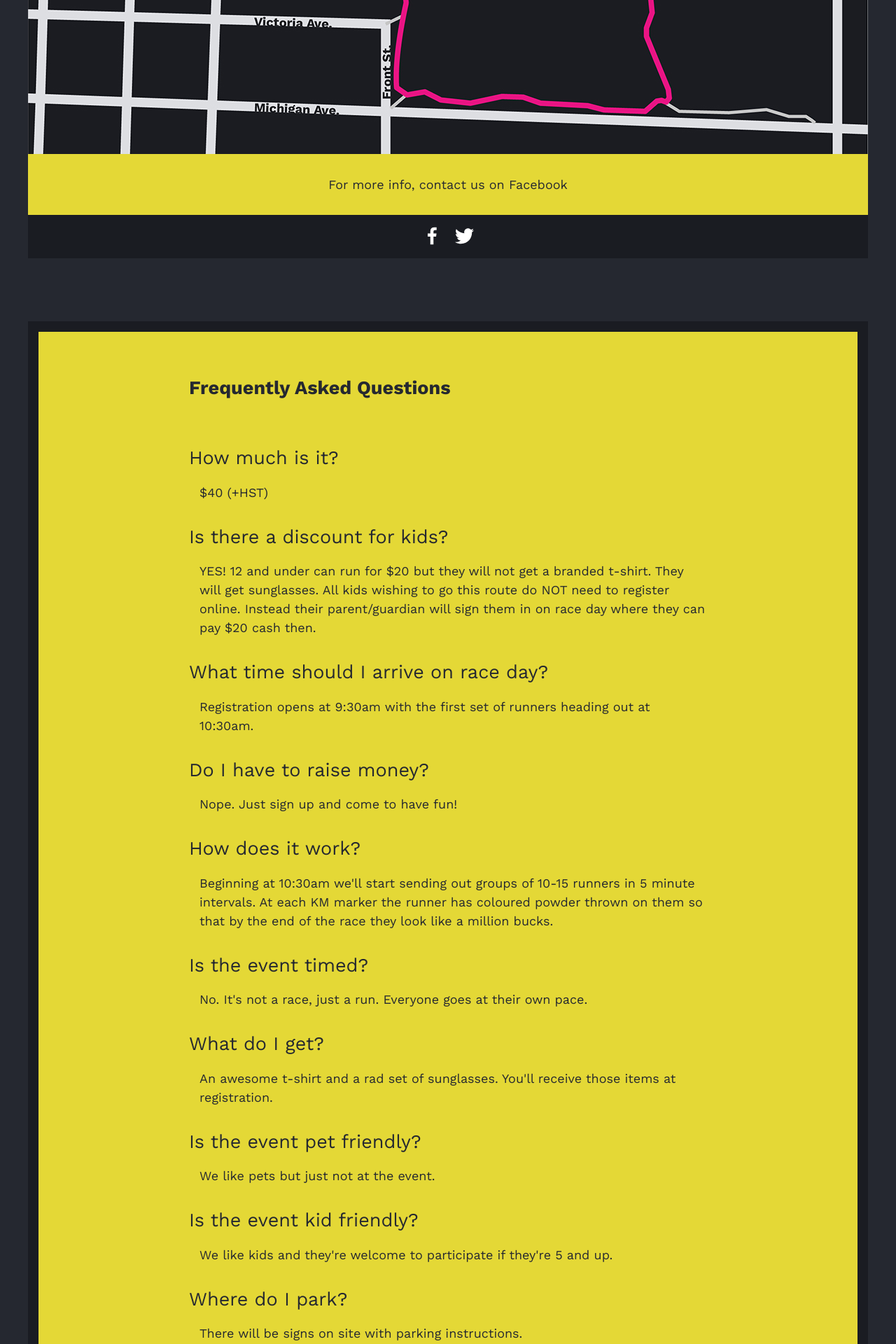
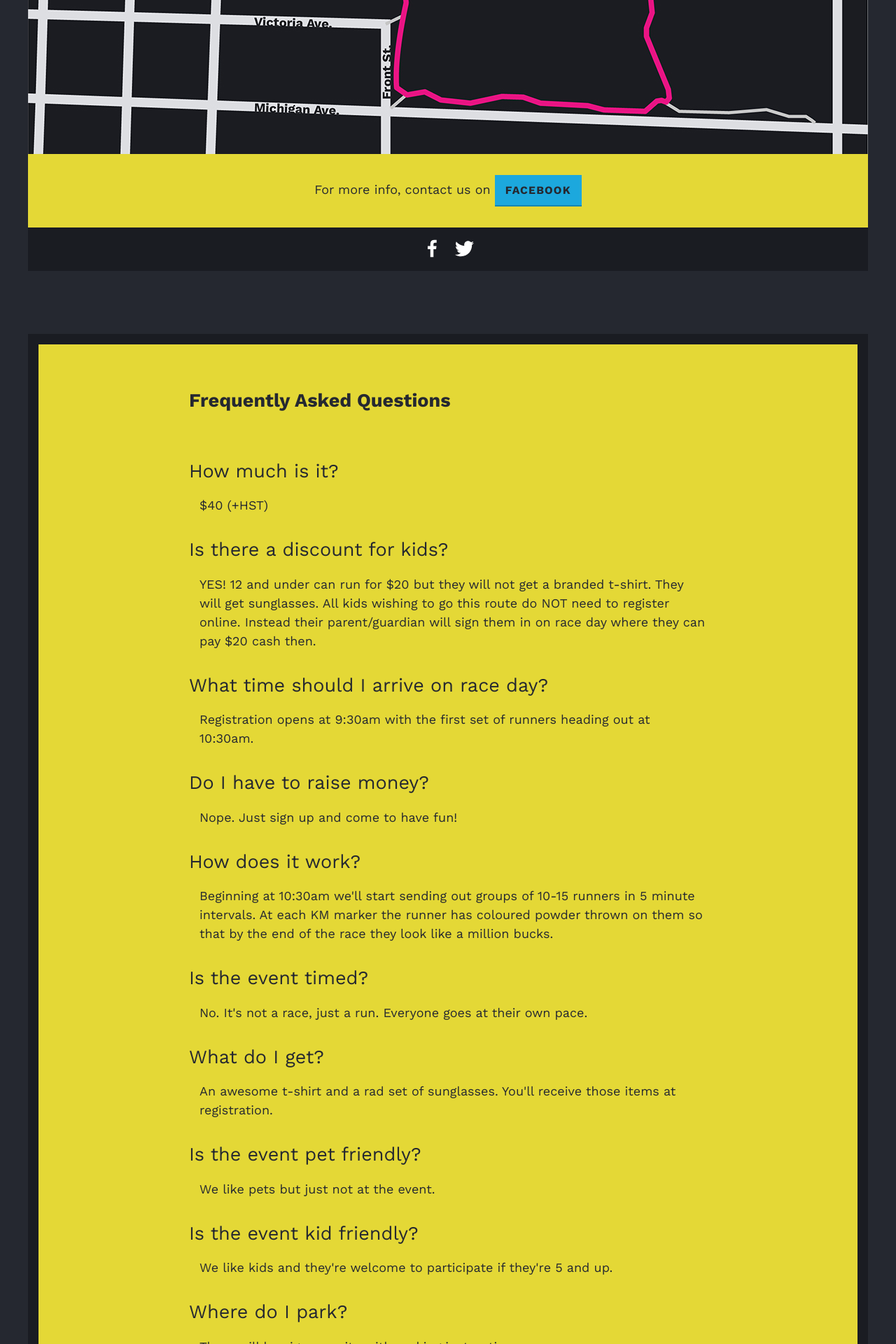
Before and after one commit to storyboardinc/exploding-colour, a Jekyll site: the page built from index.html, in a window 1280 px wide. Shown: the part 2628-4548 px from the top of the page at 70% size. Built offline with Jekyll 4.4.1, drawn with Linux system fonts in a browser that asks for light colours.

Commit message:
Fixing contact link styles.

```diff
--- a/_includes/footer.html
+++ b/_includes/footer.html
@@ -1,7 +1,7 @@
 <footer class="site-footer">
 
   <div class="contact">
-    For more info, contact us on <a href="https://www.facebook.com/explodingcolour/">Facebook</a>
+    For more info, contact us on <a href="https://www.facebook.com/explodingcolour/" class="btn">Facebook</a>
   </div>
 
   <div class="fogt" style="display:none;">
@@ -63,7 +63,7 @@
       <p>Our colour powder is completely cosmetic grade - meaning, yes, it's safe.</p>
 
       <h2>What if I have a different question?</h2>
-      <p>Contact us on <a href="https://www.facebook.com/explodingcolour/">Facebook</a></p>
+      <p>Contact us on <a href="https://www.facebook.com/explodingcolour/" class="btn">Facebook</a></p>
     </div>
   </section>
 
```
